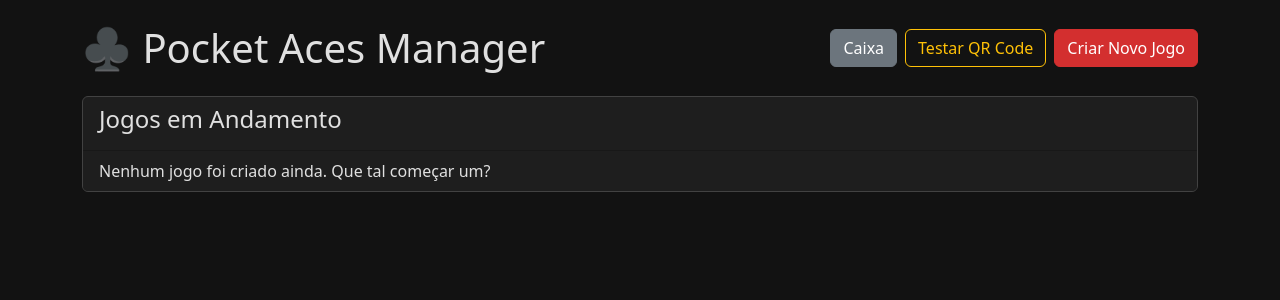
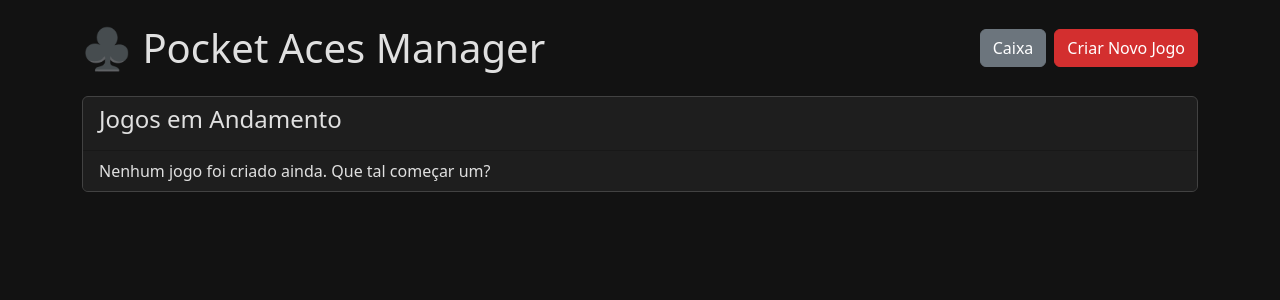
Before and after one commit to pedrocamposlive/pocketacesproject, a Flask app: page / in a window 1280 px wide. Shown: the top 300 px of the page. Run offline with Flask 3, Linux system fonts and the light colour scheme.

Commit message:
Update index.html

```diff
--- a/templates/index.html
+++ b/templates/index.html
@@ -5,8 +5,7 @@
   <h1 class="mb-0">♣️ Pocket Aces Manager</h1>
   <div class="d-flex gap-2">
       <a href="{{ url_for('caixa') }}" class="btn btn-secondary">Caixa</a>
-      <!-- ESTE É O BOTÃO QUE ESTAVA FALTANDO -->
-      <a href="{{ url_for('test_pix_page') }}" class="btn btn-outline-warning">Testar QR Code</a>
+      <!-- O botão de teste foi removido daqui -->
       <a href="{{ url_for('new_game') }}" class="btn btn-danger">Criar Novo Jogo</a>
   </div>
 </div>
```
